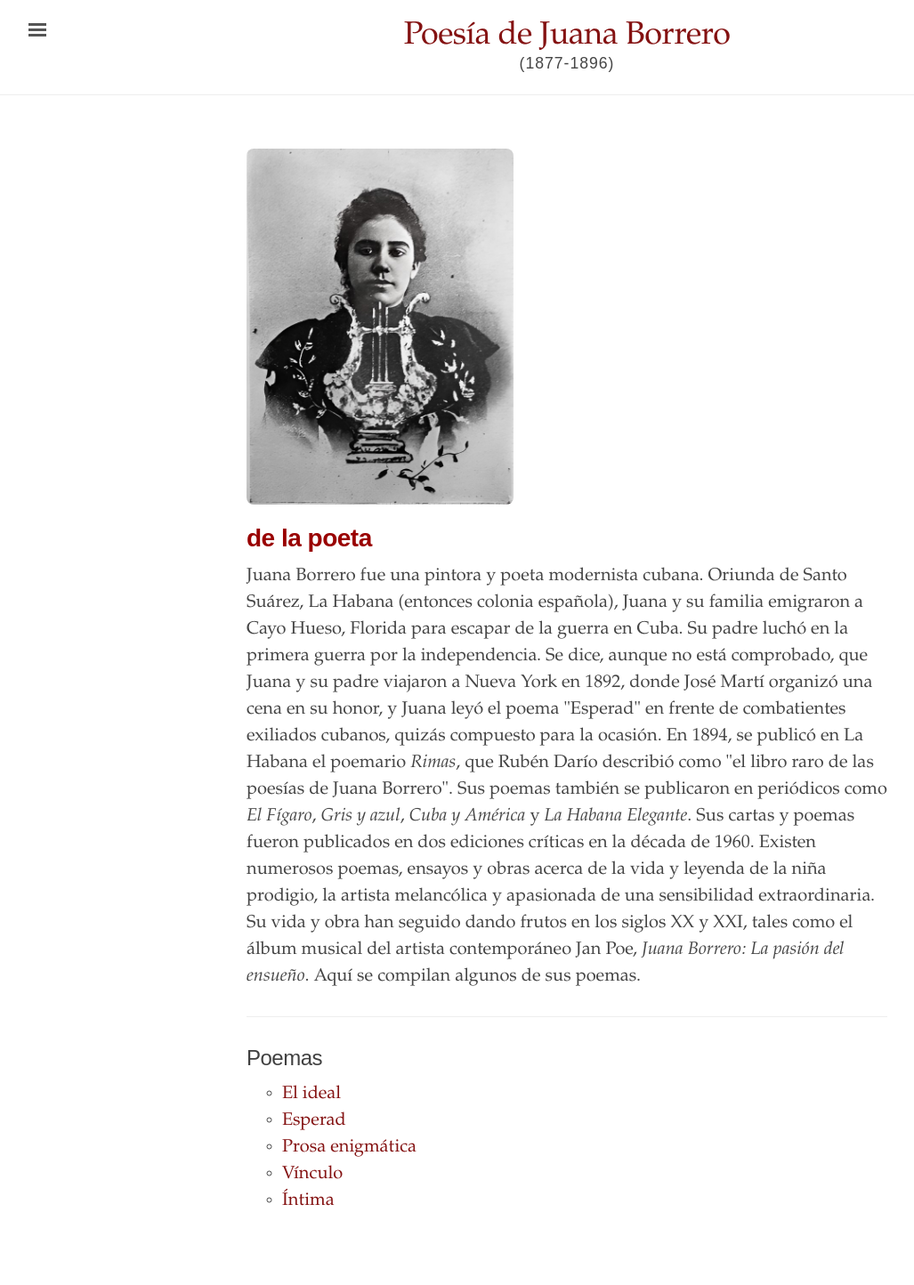
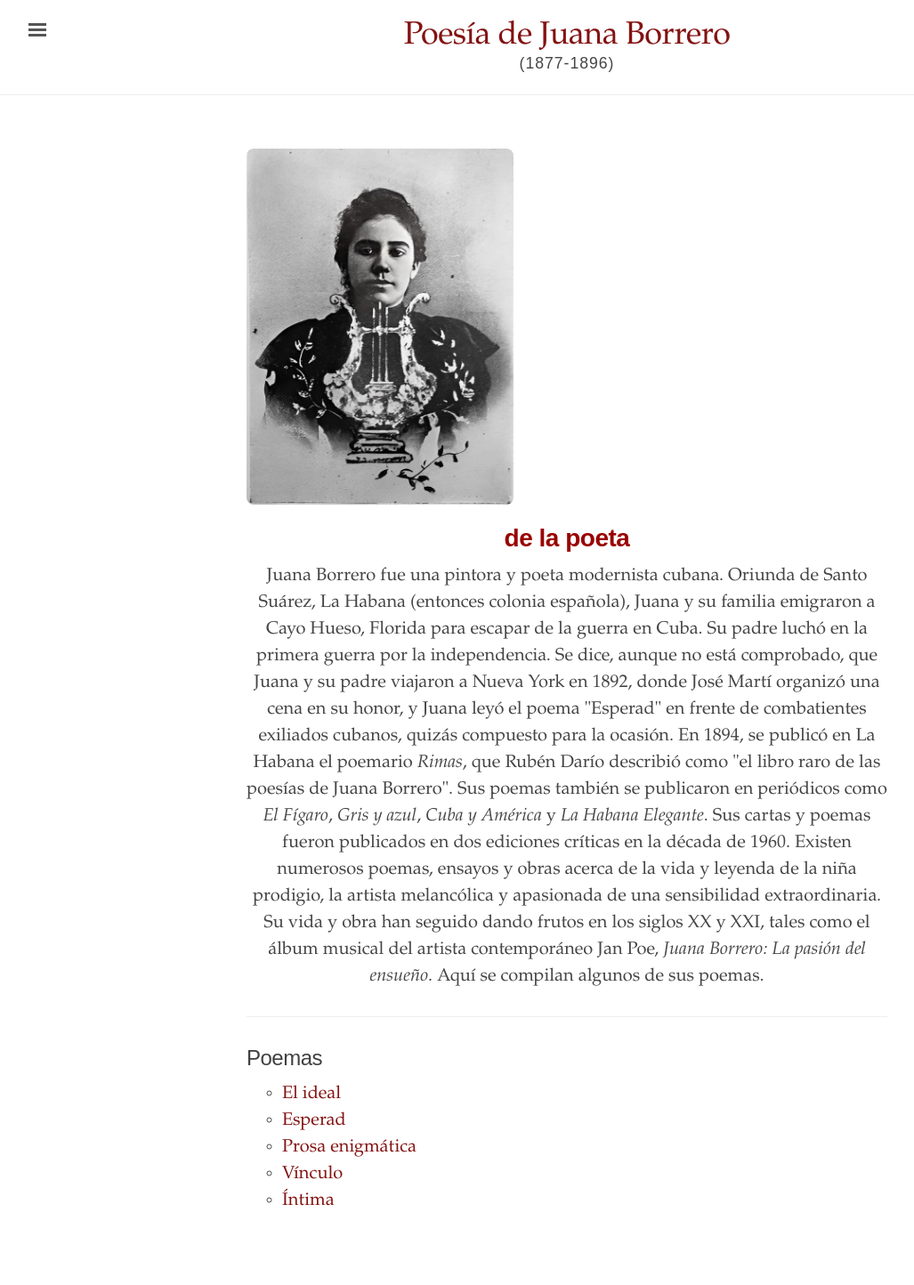
Before and after one commit to edicionesdereparto/juanaborrero, a Jekyll site: the page built from index.html, in a window 1280 px wide. Shown: the whole page at 89% size, without its empty margins (3-1030 px from the left). Built offline with Jekyll 4.4.1, drawn with Linux system fonts in a browser that asks for light colours.

Commit message:
Update index.html

```diff
--- a/index.html
+++ b/index.html
@@ -6,10 +6,8 @@ title: "Poemas de Juana Borrero"
 <head>
   <title>Poemas de Juana Borrero</title>
 </head>
-<div style="text-align: center;">
+<div style="text-align: center;" class="introduction">
   <img src="{{ site.baseurl }}/assets/fotojb.jpg" alt="Juana Borrero" class="center" style="max-width: 300px; border-radius: 8px; margin: 20px -;">
-</div>
-<div class="introduction">
   <h1 style="font-weight: bold; color: #990000;">de la poeta</h1>
 <body></body>
 <p>
```
